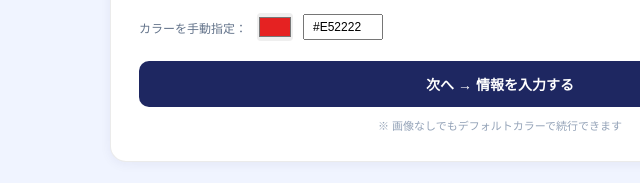
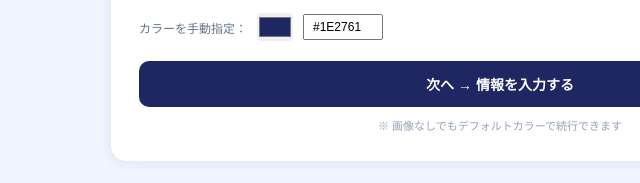
Before and after one commit to okudamasako/slide-generator_5, a website: page index.html in a window 1280 px wide. Shown: the part 628-811 px from the top of the page, 140-780 px from the left. Drawn offline with Linux system fonts and the light colour scheme.

Commit message:
Add files via upload

```diff
--- a/index.html
+++ b/index.html
@@ -321,8 +321,8 @@ footer { text-align: center; padding: 28px; font-size: 11px; color: #94A3B8; }
 
     <div style="margin-top:16px; display:flex; gap:10px; align-items:center; font-size:12px; color:#64748B;">
       <span>カラーを手動指定：</span>
-      <input type="color" id="colorPicker" value="#E52222" style="width:36px;height:28px;border:none;cursor:pointer;border-radius:4px;">
-      <input type="text" id="colorHex" value="#E52222" style="width:80px;padding:4px 8px;font-size:12px;" oninput="manualColor(this.value)">
+      <input type="color" id="colorPicker" value="#1E2761" style="width:36px;height:28px;border:none;cursor:pointer;border-radius:4px;">
+      <input type="text" id="colorHex" value="#1E2761" style="width:80px;padding:4px 8px;font-size:12px;" oninput="manualColor(this.value)">
     </div>
 
     <button class="btn-primary" style="margin-top:20px;" onclick="goToStep2()">次へ → 情報を入力する</button>
@@ -416,7 +416,7 @@ footer { text-align: center; padding: 28px; font-size: 11px; color: #94A3B8; }
 // ============================================================
 // State
 // ============================================================
-let themeColor  = '#E52222';
+let themeColor  = '#1E2761';
 let bgColor     = '#ffffff';
 let outline     = '';
 let formData    = {};
```
